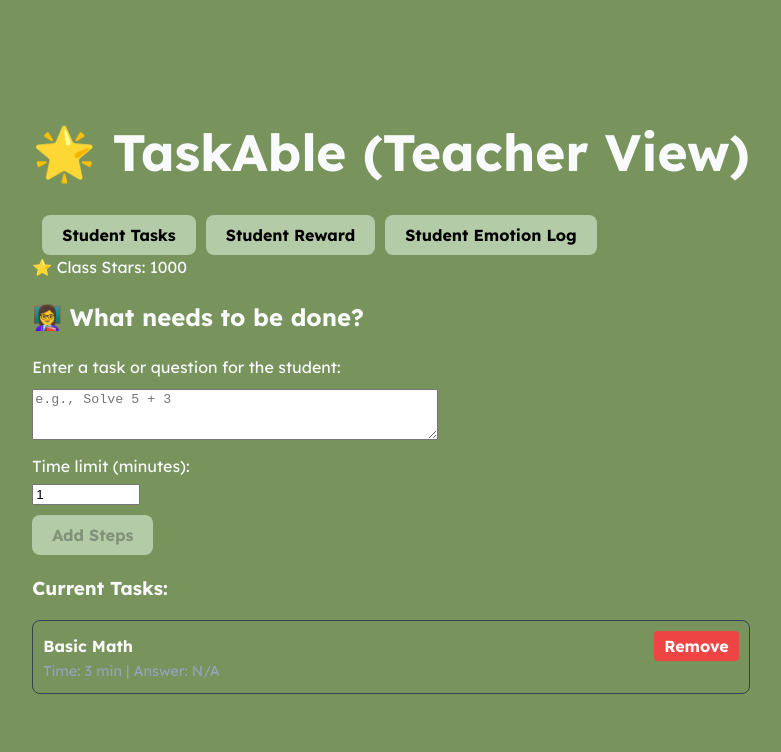
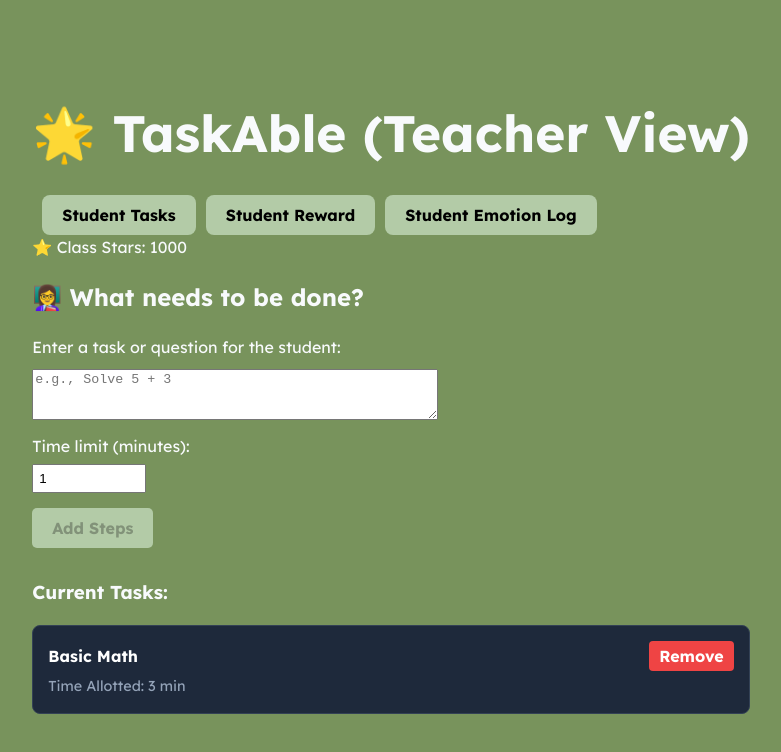
Before and after one commit to Victor2275/HOTHproject, a React (Vite) app in the folder frontend/: page / in a window 1280 px wide. Both pictures are taken after a click on the button "Enter Teacher Dashboard →". Shown: the top 752 px of the page, without its empty margins (249-1030 px from the left). Built offline with nearby package versions, Linux system fonts and the light colour scheme.

Commit message:
Teacher view thingy expected answer removed

```diff
--- a/frontend/src/components/TeacherView.jsx
+++ b/frontend/src/components/TeacherView.jsx
@@ -5,7 +5,6 @@ import { collection, addDoc, deleteDoc, doc, serverTimestamp } from 'firebase/fi
 export default function TeacherView({ tasks }) {
   const [taskInput, setTaskInput] = useState('');
   const [stepsInput, setStepsInput] = useState('');
-  const [correctAnswer, setCorrectAnswer] = useState('');
   const [timeLimitMinutes, setTimeLimitMinutes] = useState(1);
   const [showSteps, setShowSteps] = useState(false);
 
@@ -18,7 +17,7 @@ export default function TeacherView({ tasks }) {
     setAiSuggestedSteps('');
 
     try {
-      // Logic from original server-side simulation
+      // Mocking the AI response logic
       await new Promise(resolve => setTimeout(resolve, 1500));
       const mockResponse = `1. Look at the numbers together.\n2. Count on your fingers slowly.\n3. Say the answer out loud.\n4. Write the answer down carefully.`;
       setAiSuggestedSteps(mockResponse);
@@ -45,9 +44,9 @@ export default function TeacherView({ tasks }) {
     const newTask = {
       title: taskInput,
       steps,
-      correctAnswer: correctAnswer.trim(),
+      correctAnswer: '', // No longer collected from UI, defaults to empty
       timeLimitSeconds: Number(timeLimitMinutes) * 60,
-      createdAt: serverTimestamp() // Added for consistent ordering
+      createdAt: serverTimestamp()
     };
 
     try {
@@ -55,7 +54,6 @@ export default function TeacherView({ tasks }) {
       // Reset form
       setTaskInput('');
       setStepsInput('');
-      setCorrectAnswer('');
       setShowSteps(false);
       setAiSuggestedSteps('');
     } catch (error) {
@@ -88,20 +86,10 @@ export default function TeacherView({ tasks }) {
 
         {showSteps && (
           <>
-            <label style={{ marginTop: '10px', display: 'block' }}>Expected Answer:</label>
-            <input
-              type="text"
-              value={correctAnswer}
-              onChange={(e) => setCorrectAnswer(e.target.value)}
-              placeholder="e.g., 8"
-              style={{ width: '100%', maxWidth: '400px', marginTop: '4px', padding: '5px' }}
-            />
-            <br />
-
             <button
               onClick={handleAIGenerate}
               disabled={isGenerating || !taskInput.trim()}
-              style={{ background: '#997541', color: 'white', marginBottom: '10px', marginTop: '10px' }}
+              style={{ background: '#997541', color: 'white', marginBottom: '10px', marginTop: '10px', padding: '10px', borderRadius: '5px', cursor: 'pointer', border: 'none' }}
             >
               {isGenerating ? "🤖 Thinking..." : "✨ Use AI to help break down steps!"}
             </button>
@@ -114,17 +102,18 @@ export default function TeacherView({ tasks }) {
                   rows="4"
                   style={{ width: '100%', color: '#1d4ed8', fontWeight: 'bold', backgroundColor: '#eff6ff' }}
                 />
-                <button onClick={handleAcceptAI} style={{ background: '#3b82f6', color: 'white', marginTop: '5px', width: '100%' }}>
+                <button onClick={handleAcceptAI} style={{ background: '#3b82f6', color: 'white', marginTop: '5px', width: '100%', padding: '8px', borderRadius: '5px', border: 'none', cursor: 'pointer' }}>
                   ✅ Accept These Steps
                 </button>
               </div>
             )}
 
+            <label style={{ marginTop: '10px', display: 'block' }}>Breakdown steps (one per line):</label>
             <textarea
               value={stepsInput}
               onChange={(e) => setStepsInput(e.target.value)}
               placeholder="Enter each step on a new line."
-              rows="3"
+              rows="4"
               style={{ width: '100%', maxWidth: '400px', marginTop: '4px' }}
             />
             <br />
@@ -137,25 +126,25 @@ export default function TeacherView({ tasks }) {
           min="1"
           value={timeLimitMinutes}
           onChange={(e) => setTimeLimitMinutes(e.target.value)}
-          style={{ width: '100px', marginTop: '6px' }}
+          style={{ width: '100px', marginTop: '6px', padding: '5px' }}
         />
         <br />
 
         <button
           onClick={() => (!showSteps ? setShowSteps(true) : handleAddTask())}
           disabled={!taskInput.trim()}
-          style={{ marginTop: '10px' }}
+          style={{ marginTop: '15px', padding: '10px 20px', borderRadius: '5px', cursor: 'pointer' }}
         >
-          {showSteps ? 'Confirm Task' : 'Add Steps'}
+          {showSteps ? 'Confirm and Post Task' : 'Add Steps'}
         </button>
       </div>
 
-      <h3>Current Tasks:</h3>
+      <h3 style={{ marginTop: '30px' }}>Current Tasks:</h3>
       <ul style={{ listStyle: 'none', padding: 0 }}>
         {tasks.map(task => (
-          <li key={task.id} style={{ marginBottom: '15px', padding: '10px', border: '1px solid #334155', borderRadius: '8px' }}>
+          <li key={task.id} style={{ marginBottom: '15px', padding: '15px', border: '1px solid #334155', borderRadius: '8px', backgroundColor: '#1e293b' }}>
             <div style={{ display: 'flex', justifyContent: 'space-between', alignItems: 'center' }}>
-              <strong>{task.title}</strong>
+              <strong style={{ color: 'white' }}>{task.title}</strong>
               <button
                 onClick={() => handleDeleteTask(task.id)}
                 style={{ background: '#ef4444', color: 'white', padding: '5px 10px', border: 'none', borderRadius: '4px', cursor: 'pointer' }}
@@ -163,8 +152,8 @@ export default function TeacherView({ tasks }) {
                 Remove
               </button>
             </div>
-            <div style={{ fontSize: '0.9rem', color: '#94a3b8' }}>
-              Time: {Math.round(task.timeLimitSeconds/60)} min | Answer: {task.correctAnswer || 'N/A'}
+            <div style={{ fontSize: '0.9rem', color: '#94a3b8', marginTop: '5px' }}>
+              Time Allotted: {Math.round(task.timeLimitSeconds/60)} min
             </div>
           </li>
         ))}
```
